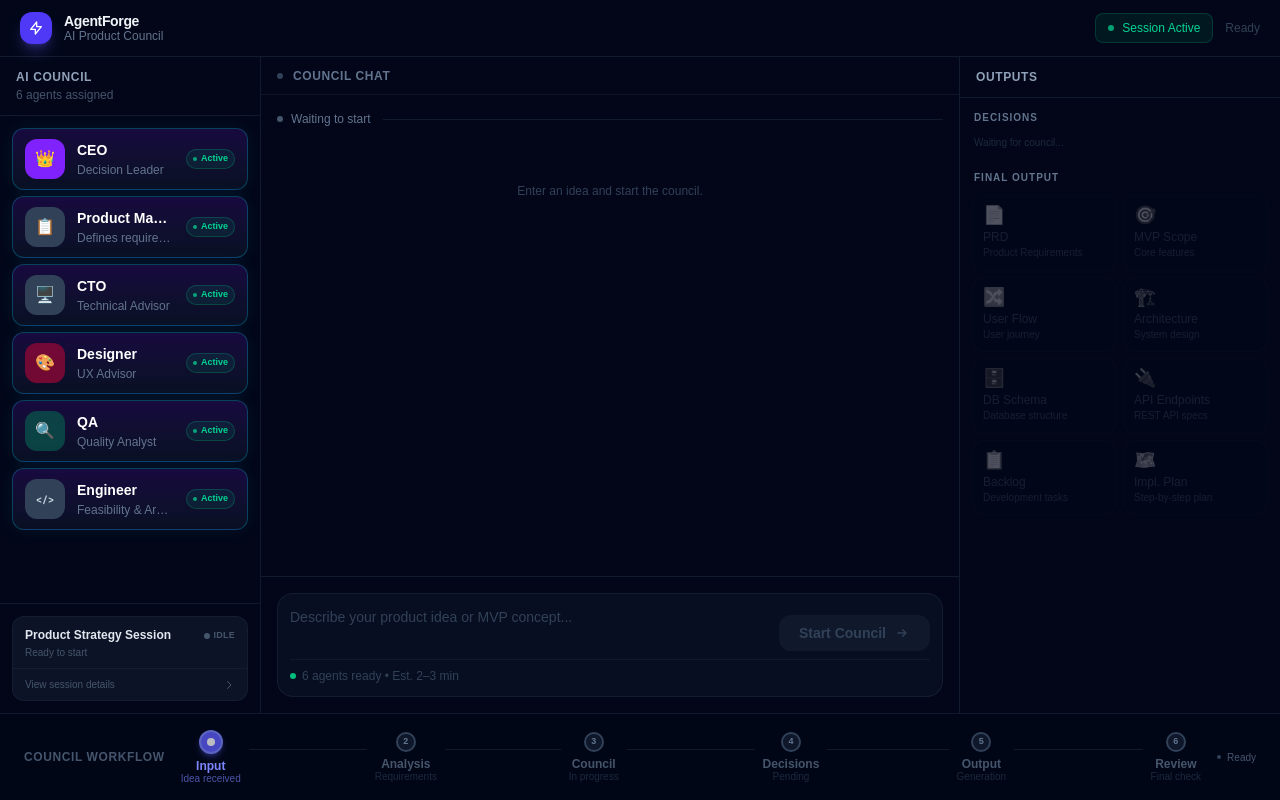
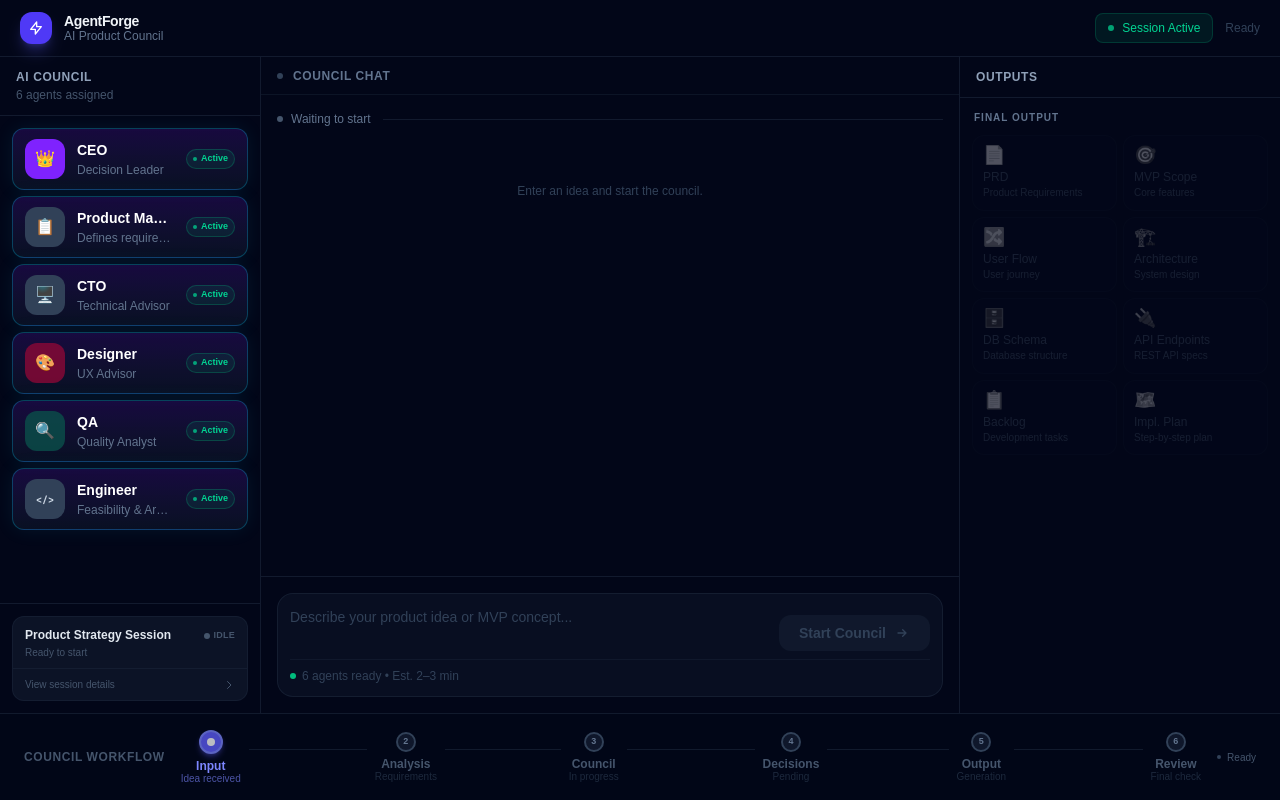
Before and after one commit to amajewski1994/agent-forge, a Next.js app: page / in a window 1280 px wide. Built offline with nearby package versions, Linux system fonts and the light colour scheme.

Commit message:
update sidebar panel

```diff
--- a/src/components/outputs/DecisionPanel.tsx
+++ b/src/components/outputs/DecisionPanel.tsx
@@ -2,7 +2,6 @@
 
 import { useState } from "react";
 import { useCouncilSim } from "@/context/CouncilSimContext";
-import DecisionCard from "./DecisionCard";
 import OutputCard from "./OutputCard";
 import ReportPreviewModal from "./ReportPreviewModal";
 import SectionHeader from "./SectionHeader";
@@ -10,7 +9,7 @@ import StageSummaryCard from "./StageSummaryCard";
 import VoteCard from "./VoteCard";
 
 export default function DecisionPanel() {
-  const { decisions, activeConflict, votes, voteOptions, outputItems, topicSummaries, phase } = useCouncilSim();
+  const { activeConflict, votes, voteOptions, outputItems, topicSummaries, phase } = useCouncilSim();
   const readyCount = outputItems.filter((i) => i.ready).length;
   const [showReport, setShowReport] = useState(false);
 
@@ -23,18 +22,6 @@ export default function DecisionPanel() {
       </div>
 
       <div className="flex-1 overflow-y-auto p-3 space-y-5">
-
-        {/* Stage summaries */}
-        {topicSummaries.length > 0 && (
-          <section>
-            <SectionHeader title="Etapy" count={topicSummaries.length} />
-            <div className="space-y-2">
-              {topicSummaries.map((s, i) => (
-                <StageSummaryCard key={s.id} summary={s} delay={i * 80} />
-              ))}
-            </div>
-          </section>
-        )}
 
         {/* Voting */}
         {showVoting && (
@@ -49,19 +36,17 @@ export default function DecisionPanel() {
           </section>
         )}
 
-        {/* Decisions */}
-        <section>
-          <SectionHeader title="Decisions" count={decisions.length || undefined} />
-          {decisions.length === 0 ? (
-            <p className="text-[10px] text-slate-800 px-0.5">Waiting for council...</p>
-          ) : (
-            <div className="space-y-1.5">
-              {decisions.map((decision, i) => (
-                <DecisionCard key={decision.id} decision={decision} delay={i * 80} />
+        {/* Stage summaries */}
+        {topicSummaries.length > 0 && (
+          <section>
+            <SectionHeader title="Etapy" count={topicSummaries.length} />
+            <div className="space-y-2">
+              {topicSummaries.map((s, i) => (
+                <StageSummaryCard key={s.id} summary={s} delay={i * 80} />
               ))}
             </div>
-          )}
-        </section>
+          </section>
+        )}
 
         {/* Final Output */}
         <section>
--- a/src/components/outputs/StageSummaryCard.tsx
+++ b/src/components/outputs/StageSummaryCard.tsx
@@ -68,47 +68,18 @@ export default function StageSummaryCard({ summary, delay }: StageSummaryCardPro
           </div>
         )}
 
-        {/* Decyzja */}
-        <button
-          onClick={() => toggle("decision")}
-          className="w-full flex items-center justify-between px-3 py-2 text-left hover:bg-slate-800/30 transition-colors border-t border-slate-700/20"
-        >
-          <div className="flex items-center gap-1.5">
-            <div className="w-1.5 h-1.5 rounded-full bg-emerald-500/70 shrink-0" />
-            <span className="text-[11px] font-medium text-emerald-400">Decyzja</span>
-          </div>
-          <ChevronIcon open={openSection === "decision"} />
-        </button>
-        {openSection === "decision" && (
-          <div className="px-3 pb-2.5 pt-0.5 border-t border-slate-700/20 bg-emerald-950/20">
-            <p className="text-[11px] text-slate-300 leading-relaxed">{summary.decision}</p>
-          </div>
-        )}
-
-        {/* Konflikt (only when resolved by vote) */}
+        {/* Głosowanie (only when resolved by vote) */}
         {conflict && (
           <>
             <button
               onClick={() => toggle("conflict")}
               className="w-full flex items-center justify-between px-3 py-2 text-left hover:bg-slate-800/30 transition-colors border-t border-slate-700/20"
             >
-              <div className="flex items-center gap-1.5">
-                <svg className="w-2.5 h-2.5 text-amber-400 shrink-0" fill="currentColor" viewBox="0 0 20 20">
-                  <path
-                    fillRule="evenodd"
-                    d="M8.485 2.495c.673-1.167 2.357-1.167 3.03 0l6.28 10.875c.673 1.167-.17 2.625-1.516 2.625H3.72c-1.347 0-2.189-1.458-1.515-2.625L8.485 2.495zM10 5a.75.75 0 01.75.75v3.5a.75.75 0 01-1.5 0v-3.5A.75.75 0 0110 5zm0 9a1 1 0 100-2 1 1 0 000 2z"
-                    clipRule="evenodd"
-                  />
-                </svg>
-                <span className="text-[11px] font-medium text-amber-400">Konflikt</span>
-                <span className="text-[9px] font-semibold px-1.5 py-px rounded-full bg-emerald-500/10 text-emerald-400 border border-emerald-500/20">
-                  ✓ {conflict.resolution}
-                </span>
-              </div>
+              <span className="text-[11px] font-medium text-slate-400 truncate">Głosowanie – {summary.topicTitle}</span>
               <ChevronIcon open={openSection === "conflict"} />
             </button>
             {openSection === "conflict" && (
-              <div className="px-3 pb-2.5 pt-2 border-t border-amber-500/10 bg-amber-950/10">
+              <div className="px-3 pb-2.5 pt-2 border-t border-slate-700/20 bg-slate-800/20">
                 <p className="text-[11px] text-slate-500 leading-relaxed mb-2">{conflict.description}</p>
                 <div className="space-y-1.5">
                   {conflict.votes.map((vote, i) => {
@@ -143,9 +114,29 @@ export default function StageSummaryCard({ summary, delay }: StageSummaryCardPro
                     );
                   })}
                 </div>
+                <div className="mt-2 pt-2 border-t border-slate-700/20">
+                  <span className="text-[10px] font-semibold text-emerald-400">✓ {conflict.resolution}</span>
+                </div>
               </div>
             )}
           </>
+        )}
+
+        {/* Decyzja */}
+        <button
+          onClick={() => toggle("decision")}
+          className="w-full flex items-center justify-between px-3 py-2 text-left hover:bg-slate-800/30 transition-colors border-t border-slate-700/20"
+        >
+          <div className="flex items-center gap-1.5">
+            <div className="w-1.5 h-1.5 rounded-full bg-emerald-500/70 shrink-0" />
+            <span className="text-[11px] font-medium text-emerald-400">Decyzja</span>
+          </div>
+          <ChevronIcon open={openSection === "decision"} />
+        </button>
+        {openSection === "decision" && (
+          <div className="px-3 pb-2.5 pt-0.5 border-t border-slate-700/20 bg-emerald-950/20">
+            <p className="text-[11px] text-slate-300 leading-relaxed">{summary.decision}</p>
+          </div>
         )}
       </div>
     </div>
```
